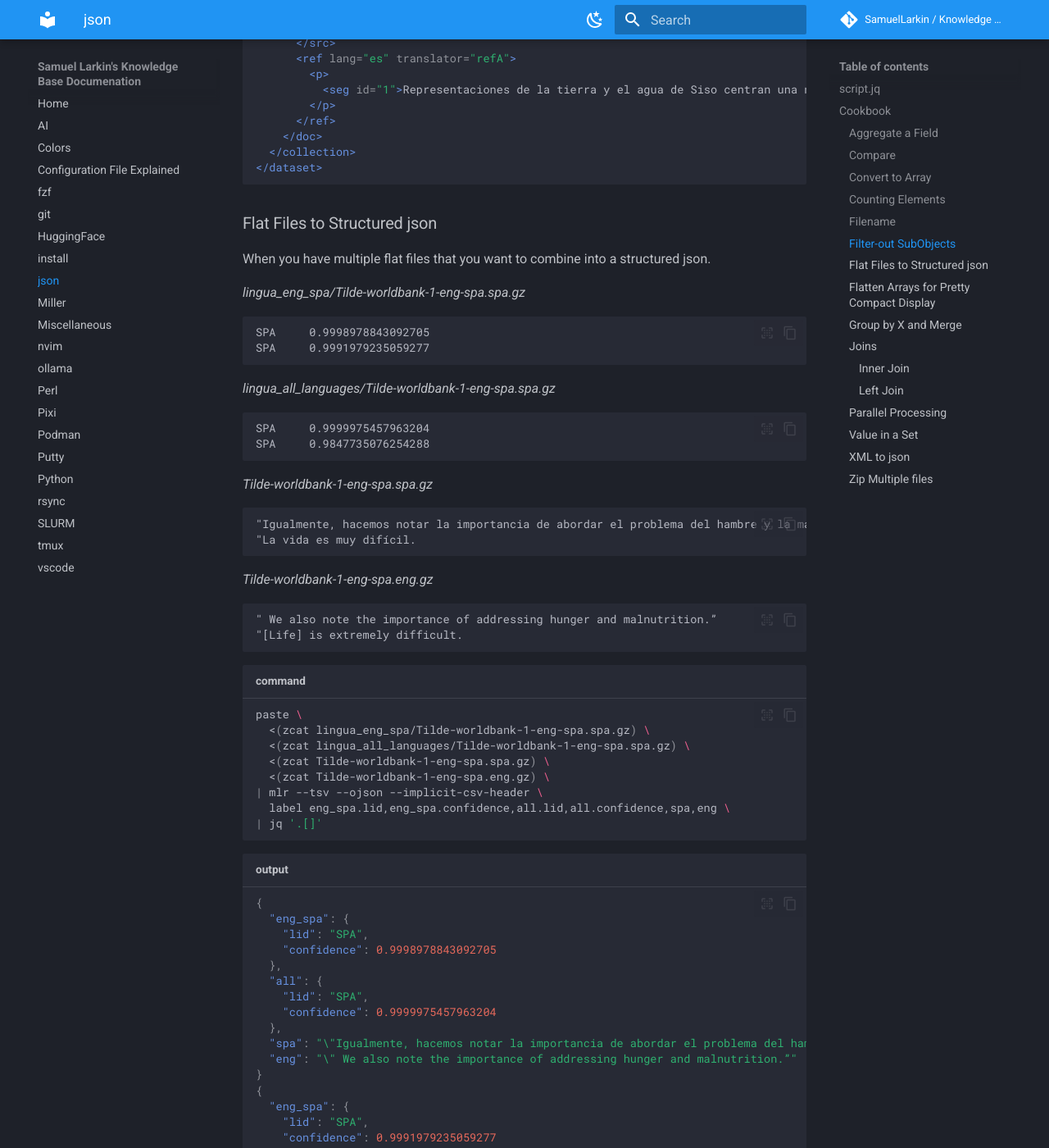
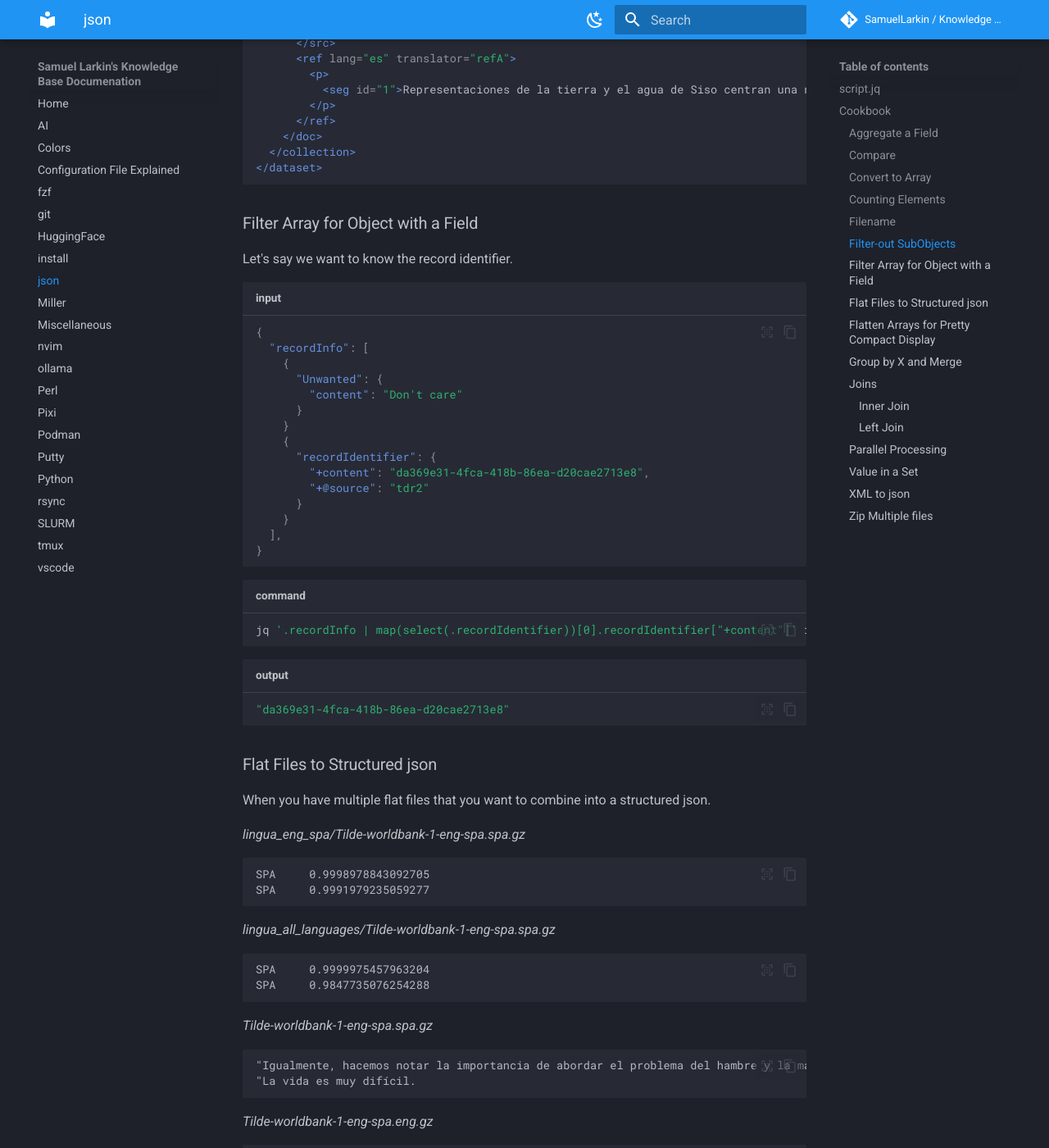
Before and after one commit to SamuelLarkin/kb, an MkDocs documentation site: the page built from docs/json.md, in a window 1280 px wide and 1400 px high, scrolled down 4171 px. Shown: the whole window at 82% size. Built offline with MkDocs 1.6.1 and Material for MkDocs 9.7.7, drawn with Linux system fonts in a browser that asks for light colours; comment, search, counter and statistics services are not loaded; the version menu is left out.

Commit message:
feat(json): how to get one item with a certain property from an array

````diff
--- a/docs/json.md
+++ b/docs/json.md
@@ -187,6 +187,36 @@ yq 'del(.dataset.collection.doc[] | select(.["+@domain"] != "news"))' wmttest202
     </doc>
   </collection>
 </dataset>
+```
+
+### Filter Array for Object with a Field
+
+Let's say we want to know the record identifier.
+
+```json title="input"
+{
+  "recordInfo": [
+    {
+      "Unwanted": {
+        "content": "Don't care"
+      }
+    }
+    {
+      "recordIdentifier": {
+        "+content": "da369e31-4fca-418b-86ea-d20cae2713e8",
+        "+@source": "tdr2"
+      }
+    }
+  ],
+}
+```
+
+```sh title="command"
+jq '.recordInfo | map(select(.recordIdentifier))[0].recordIdentifier["+content"]' input.json
+```
+
+```json title="output"
+"da369e31-4fca-418b-86ea-d20cae2713e8"
 ```
 
 ### Flat Files to Structured json
````
